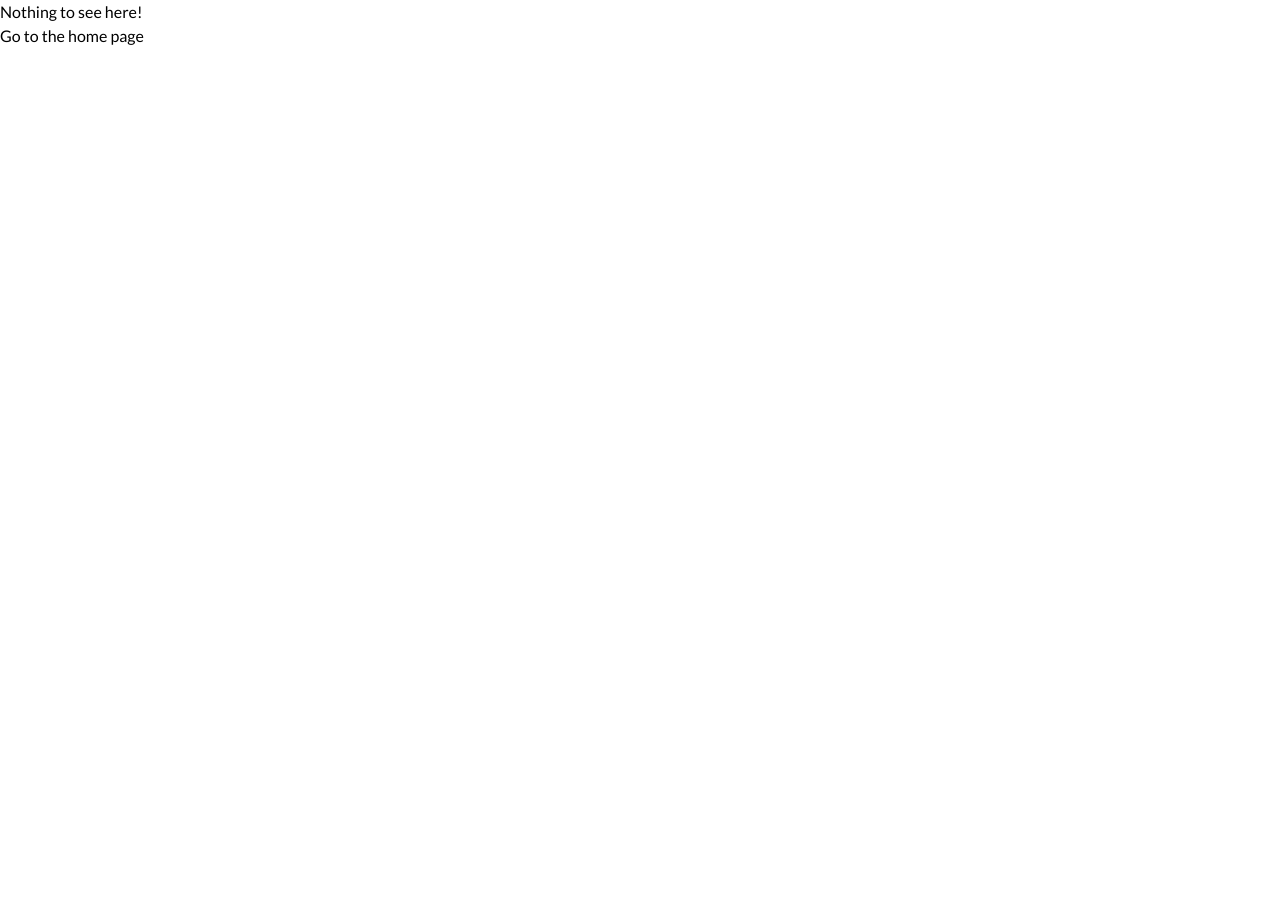
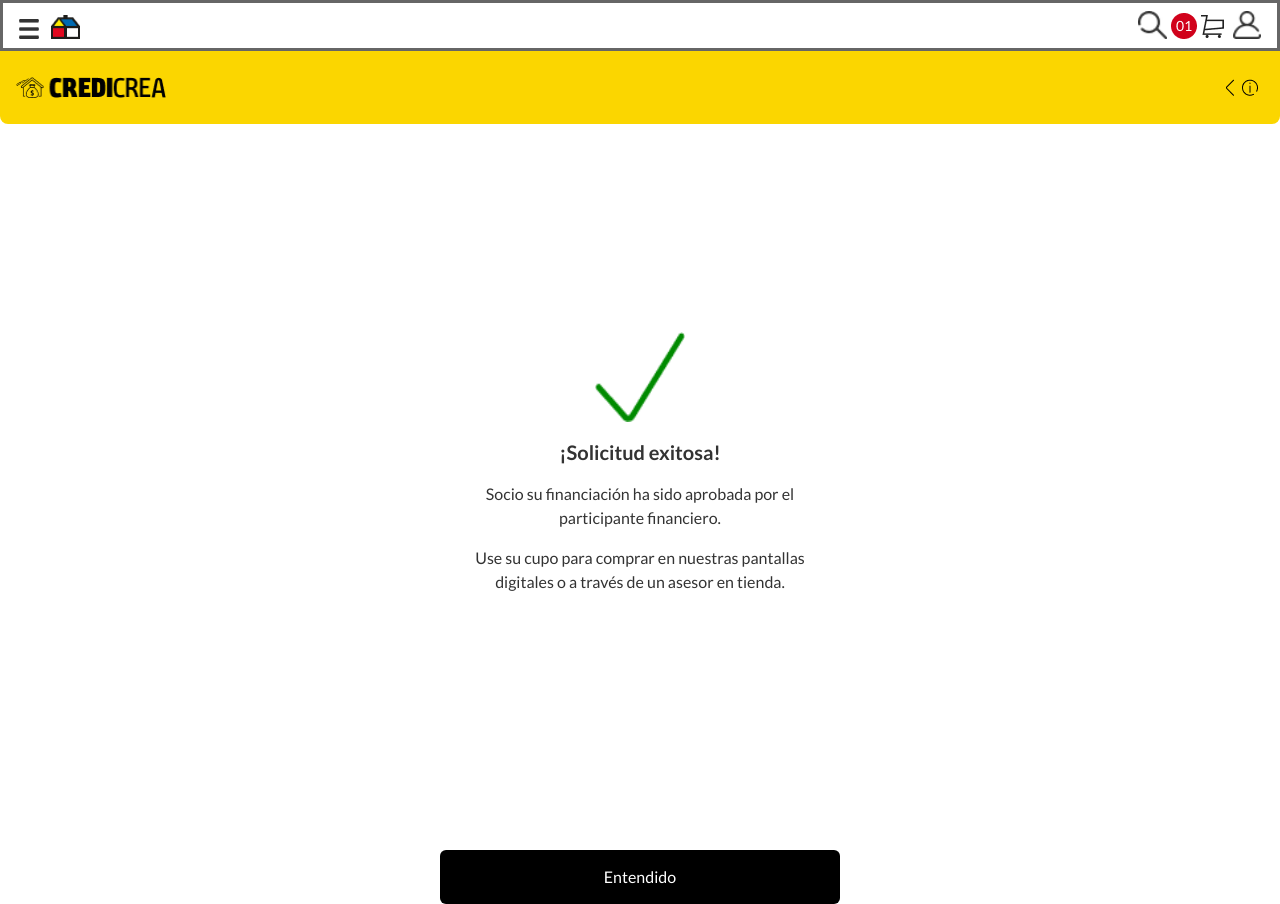
Before and after one commit to AlejoGuti1122/financial-kiosk, a React (Create React App) app: page /confirmation in a window 1280 px wide. Before the commit the page ends 800 px from the top, so only its background shows below. Built offline with nearby package versions, Linux system fonts and the light colour scheme.

Commit message:
finish view confirmation

```diff
--- a/src/modules/common/components/Credicrea/Credicrea.jsx
+++ b/src/modules/common/components/Credicrea/Credicrea.jsx
@@ -3,7 +3,7 @@ import informacion from "../../../../assets/form/Información.png"
 
 const Credicrea = () => {
   return (
-    <div className="w-full h-[68px] bg-[#0072CE] rounded-b-lg items-center flex">
+    <div className="justify-between w-full h-[68px] bg-[#0072CE] rounded-b-lg items-center flex">
       <div>
         {" "}
         <img
@@ -14,7 +14,7 @@ const Credicrea = () => {
       </div>
       <div>
         <img
-          className="ml-48 w-10 h-5"
+          className="mr-5 w-10 h-5"
           src={informacion}
           alt=""
         />
--- a/src/modules/common/components/Router/Router.jsx
+++ b/src/modules/common/components/Router/Router.jsx
@@ -8,6 +8,7 @@ import Loader from "../../../../pages/loader.jsx"
 import Credit from "../../../../pages/credit.jsx"
 import Filters from "../../../../pages/filters.jsx"
 import Redirection from "../../../../pages/redirection.jsx"
+import Confirmation from "../../../../pages/confirmation.jsx"
 
 const RouterComponent = () => {
   return (
@@ -46,6 +47,10 @@ const RouterComponent = () => {
           element={<Redirection />}
         />
         <Route
+          path="/confirmation"
+          element={<Confirmation />}
+        />
+        <Route
           path="*"
           element={<NoMatch />}
         />
--- /dev/null
+++ b/src/modules/common/components/Successful/Successful.jsx
@@ -0,0 +1,26 @@
+import check from "../../../../assets/confirmation/Vector (1).png"
+
+const Successful = () => {
+  return (
+    <div className="flex items-center justify-center mt-52">
+      <div className="flex flex-col justify-center items-center">
+        <img
+          className="h-[90px] w-[90px] mb-4"
+          src={check}
+          alt=""
+        />
+        <p className="text-[#333333] text-xl font-bold">¡Solicitud exitosa!</p>
+        <p className="text-center text-base mt-4 text-[#333333]">
+          Socio su financiación ha sido aprobada por el <br />
+          participante financiero.
+        </p>
+        <p className="text-center text-base mt-4 text-[#333333]">
+          Use su cupo para comprar en nuestras pantallas <br />
+          digitales o a través de un asesor en tienda.
+        </p>
+      </div>
+    </div>
+  )
+}
+
+export default Successful
--- /dev/null
+++ b/src/modules/common/components/Understood/Understood.jsx
@@ -0,0 +1,15 @@
+import React from "react"
+
+const Understood = () => {
+  return (
+    <div className="flex justify-center items-center">
+      <div className="">
+        <button className="w-[400px] h-[54px] mt-64 bg-[#000000] text-white rounded-md">
+          Entendido
+        </button>
+      </div>
+    </div>
+  )
+}
+
+export default Understood
--- /dev/null
+++ b/src/modules/confirmation/components/Layout/Layout.jsx
@@ -0,0 +1,26 @@
+import React from 'react'
+import Navbar from '../../../common/components/Navbar/Navbar'
+import CredicreaTwo from '../../../common/components/CredicreaTwo/CredicreaTwo'
+import Successful from '../../../common/components/Successful/Successful'
+import Understood from '../../../common/components/Understood/Understood'
+
+const Layout = () => {
+  return (
+    <div>
+      <div>
+        <Navbar/>
+      </div>
+      <div>
+        <CredicreaTwo/>
+      </div>
+      <div>
+        <Successful/>
+      </div>
+      <div>
+        <Understood/>
+      </div>
+    </div>
+  )
+}
+
+export default Layout
--- /dev/null
+++ b/src/pages/confirmation.jsx
@@ -0,0 +1,12 @@
+import React from 'react'
+import Layout from '../modules/confirmation/components/Layout/Layout'
+
+const Confirmation = () => {
+  return (
+    <div>
+      <Layout/>
+    </div>
+  )
+}
+
+export default Confirmation
```
Also changed, not shown: src/assets/confirmation/Vector (1).png (added).
